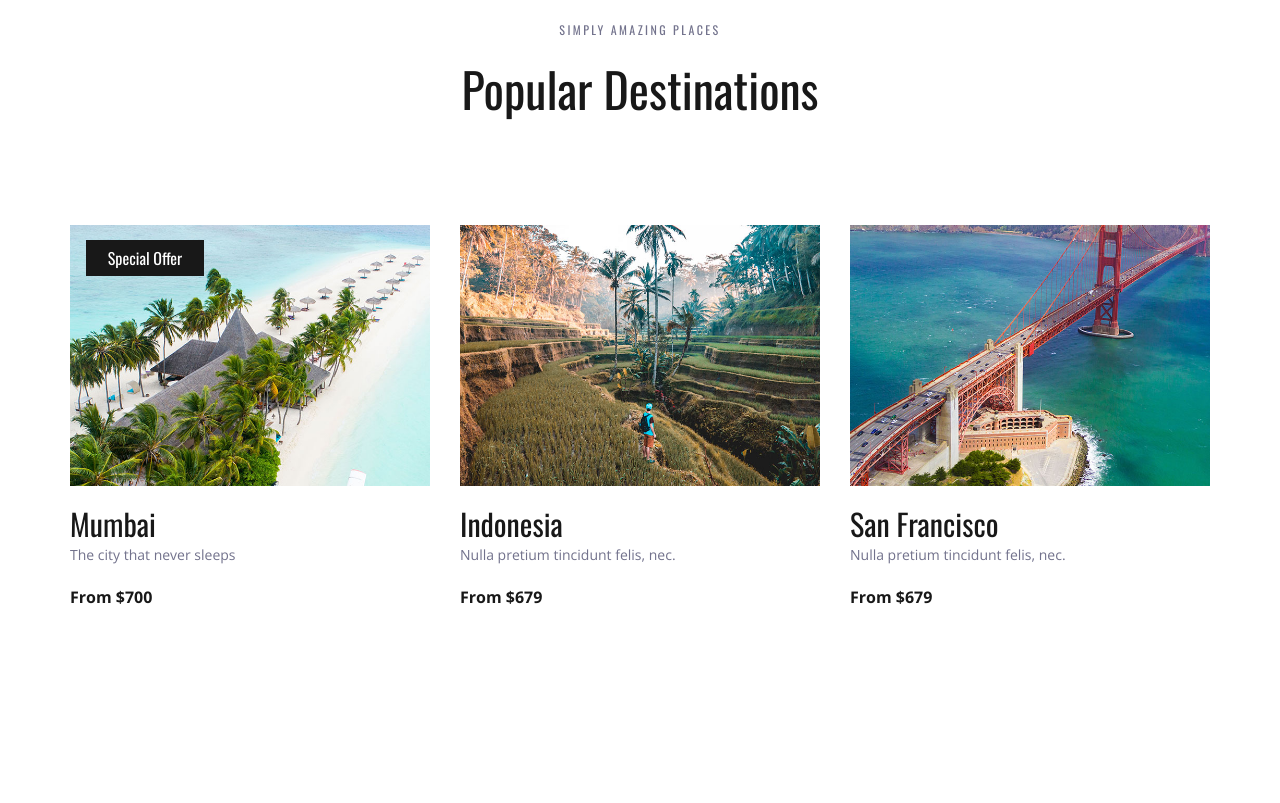
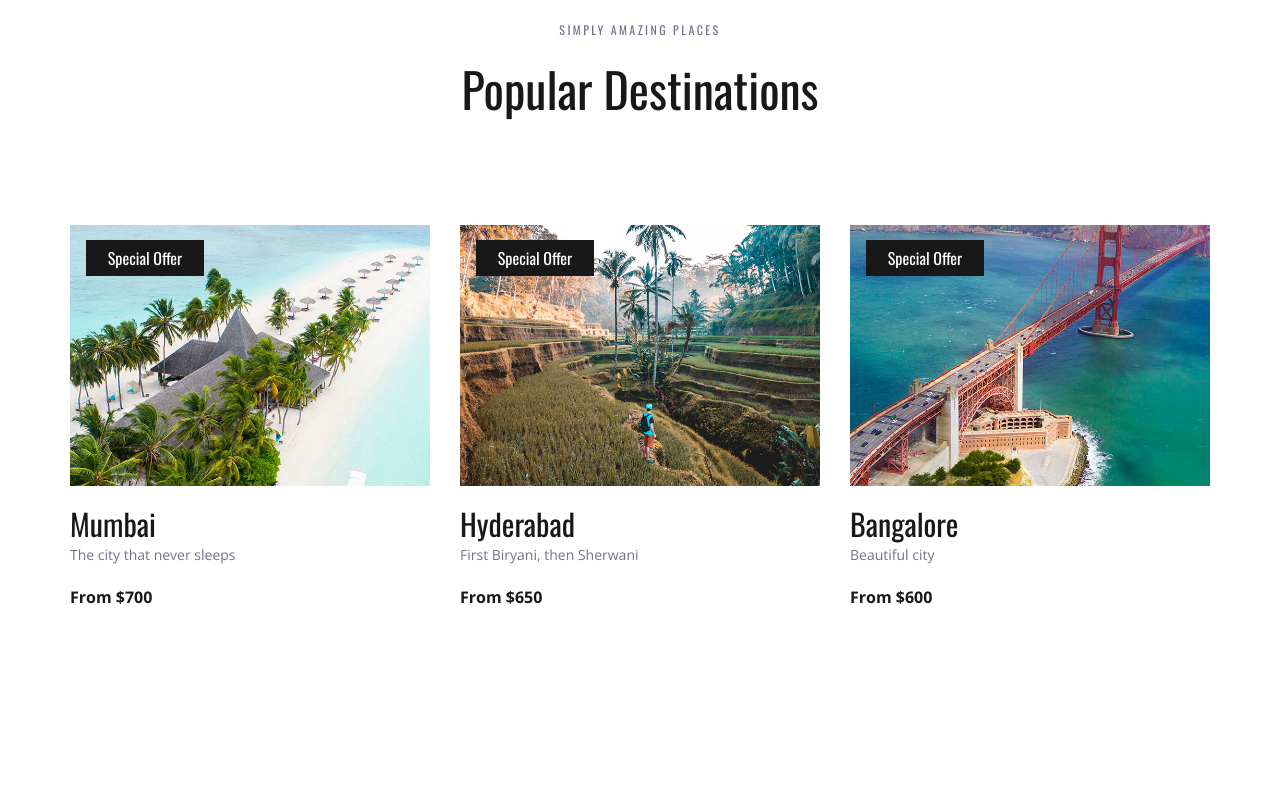
Before and after one commit to jameelk809/Travelster, a Django app: page / in a window 1280 px wide. Shown: the part 1260-2063 px from the top of the page. Run offline with Django 3.2, Linux system fonts and the light colour scheme; some libraries are stand-ins or nearby versions.

Commit message:
passing dynamic data, Part: 2

```diff
--- a/templates/index.html
+++ b/templates/index.html
@@ -1,4 +1,5 @@
 {% load static %}
+{% static "images" as baseUrl %}
 <!DOCTYPE html>
 <html lang="en">
 
@@ -273,52 +274,22 @@
 				<div class="row destinations_row">
 					<div class="col">
 						<div class="destinations_container item_grid">
-
 							<!-- Destination -->
+							{% for dest in dests %}
 							<div class="destination item">
 								<div class="destination_image">
-									<img src="{% static 'images/destination_1.jpg' %}" alt="">
+									<img src="{{baseUrl}}/{{dest.img}}" alt="">
 									<div class="spec_offer text-center"><a href="{% static '#' %}">Special Offer</a></div>
 								</div>
 								<div class="destination_content">
-									<div class="destination_title"><a href="{% static 'destinations.html' %}">{{dest1.name}}</a></div>
+									<div class="destination_title"><a href="{% static 'destinations.html' %}">{{dest.name}}</a></div>
 									<div class="destination_subtitle">
-										<p>{{dest1.desc}}</p>
+										<p>{{dest.desc}}</p>
 									</div>
-									<div class="destination_price">From ${{dest1.price}}</div>
+									<div class="destination_price">From ${{dest.price}}</div>
 								</div>
 							</div>
-
-							<!-- Destination -->
-							<div class="destination item">
-								<div class="destination_image">
-									<img src="{% static 'images/destination_2.jpg' %}" alt="">
-								</div>
-								<div class="destination_content">
-									<div class="destination_title"><a href="{% static 'destinations.html' %}">Indonesia</a></div>
-									<div class="destination_subtitle">
-										<p>Nulla pretium tincidunt felis, nec.</p>
-									</div>
-									<div class="destination_price">From $679</div>
-								</div>
-							</div>
-
-							<!-- Destination -->
-							<div class="destination item">
-								<div class="destination_image">
-									<img src="{% static 'images/destination_3.jpg' %}" alt="">
-								</div>
-								<div class="destination_content">
-									<div class="destination_title"><a href="{% static 'destinations.html' %}">San Francisco</a></div>
-									<div class="destination_subtitle">
-										<p>Nulla pretium tincidunt felis, nec.</p>
-									</div>
-									<div class="destination_price">From $679</div>
-								</div>
-							</div>
-
-
-
+							{% endfor %}
 						</div>
 					</div>
 				</div>
--- a/travello/views.py
+++ b/travello/views.py
@@ -9,4 +9,20 @@ def index(request):
     dest1.name = 'Mumbai'
     dest1.desc = 'The city that never sleeps'
     dest1.price = 700
-    return render(request, 'index.html', {'dest1': dest1})
+    dest1.img = 'destination_1.jpg'
+
+    dest2 = Destination()
+    dest2.name = 'Hyderabad'
+    dest2.desc = 'First Biryani, then Sherwani'
+    dest2.price = 650
+    dest2.img = 'destination_2.jpg'
+
+    dest3 = Destination()
+    dest3.name = 'Bangalore'
+    dest3.desc = 'Beautiful city'
+    dest3.price = 600
+    dest3.img = 'destination_3.jpg'
+
+    dests = [dest1, dest2, dest3]
+
+    return render(request, 'index.html', {'dests': dests})
```
